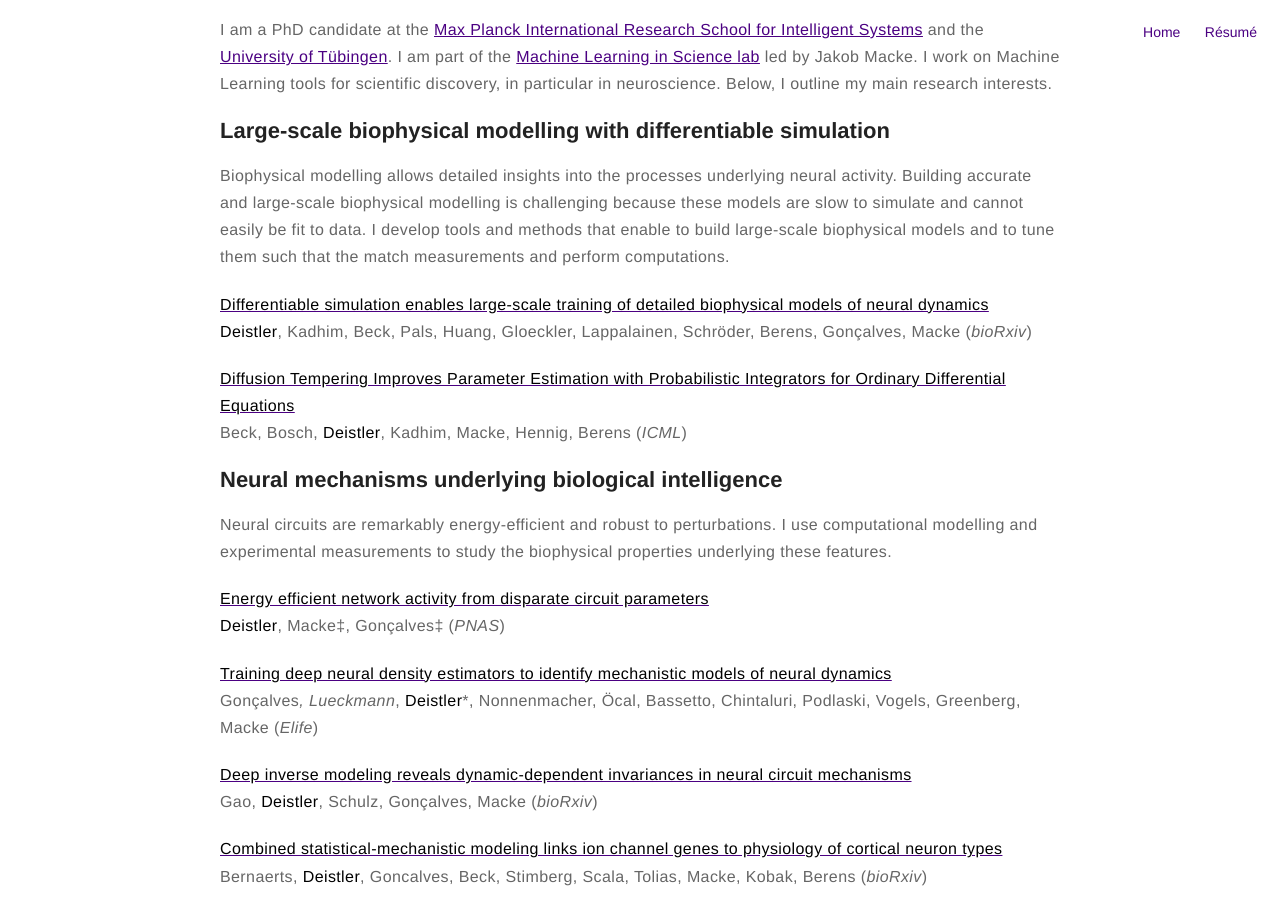
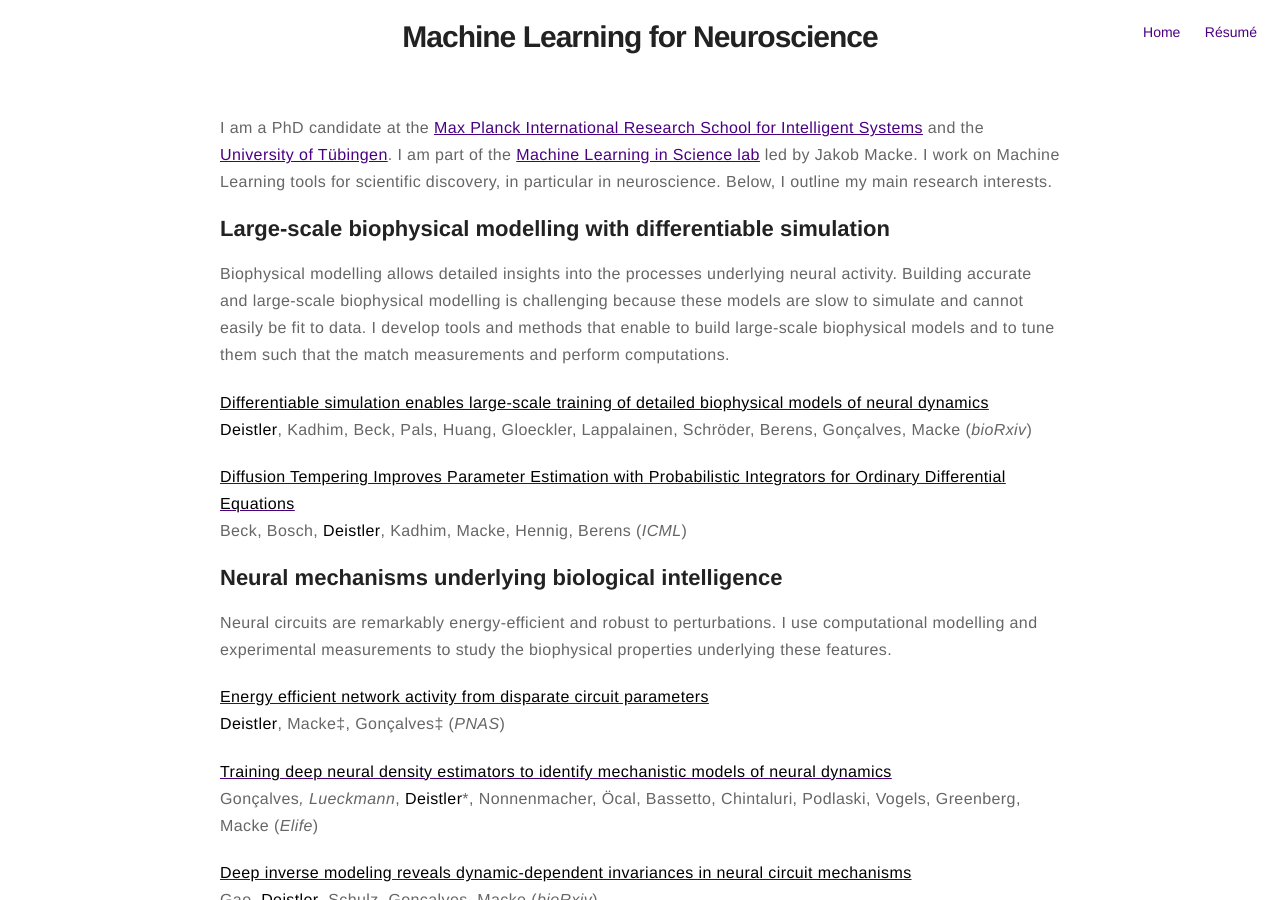
Before and after one commit to michaeldeistler/michaeldeistler.github.io, a Jekyll site: the page built from about.md, in a window 1280 px wide and 900 px high. Built offline with Jekyll 4.4.1, drawn with Linux system fonts in a browser that asks for light colours.

Commit message:
add heading

```diff
--- a/about.md
+++ b/about.md
@@ -3,6 +3,8 @@ title: About
 layout: page
 ---
 <!-- ![Profile Image]({{ site.url }}/{{ site.picture_elife }}) -->
+
+# Machine Learning for Neuroscience
 
 I am a PhD candidate at the [Max Planck International Research School for Intelligent Systems](https://imprs.is.mpg.de) and the [University of Tübingen](https://uni-tuebingen.de/en/). I am part of the [Machine Learning in Science lab](https://www.mackelab.org) led by Jakob Macke. I work on Machine Learning tools for scientific discovery, in particular in neuroscience. Below, I outline my main research interests.
 
```
